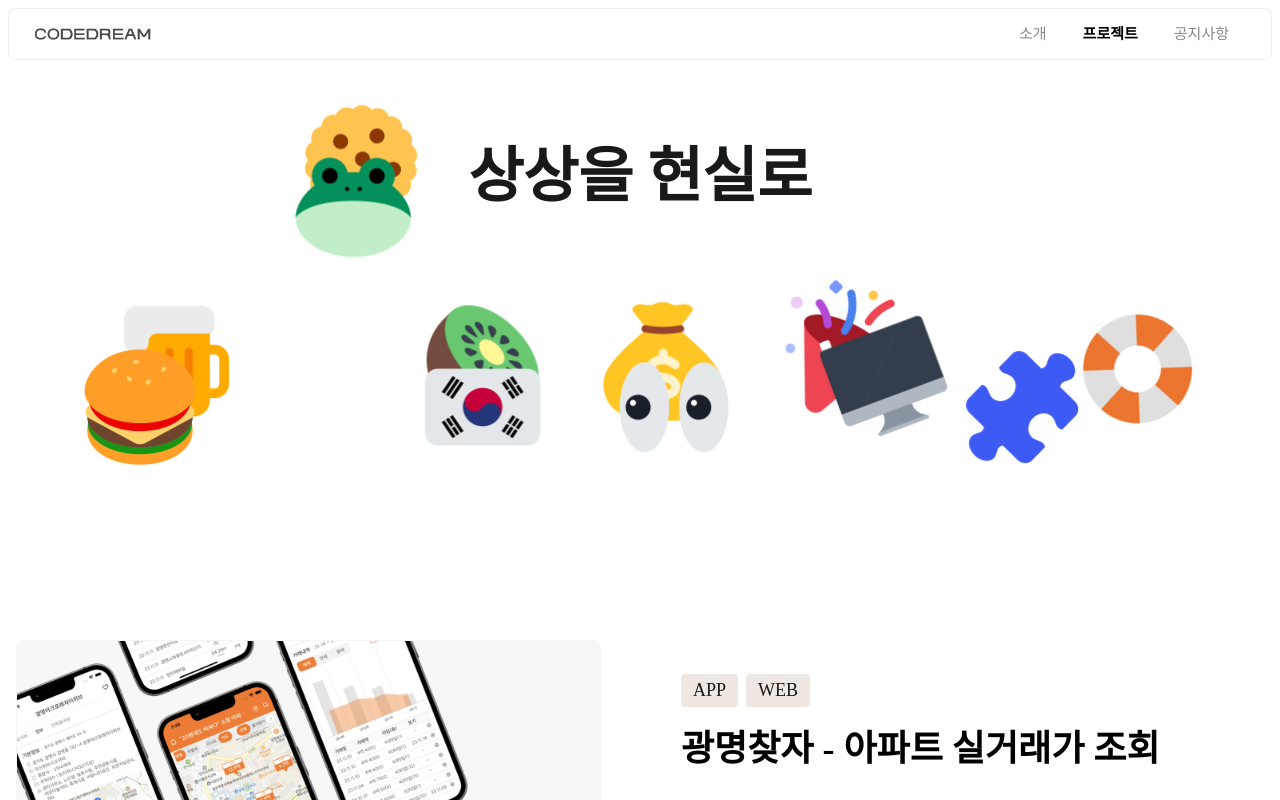
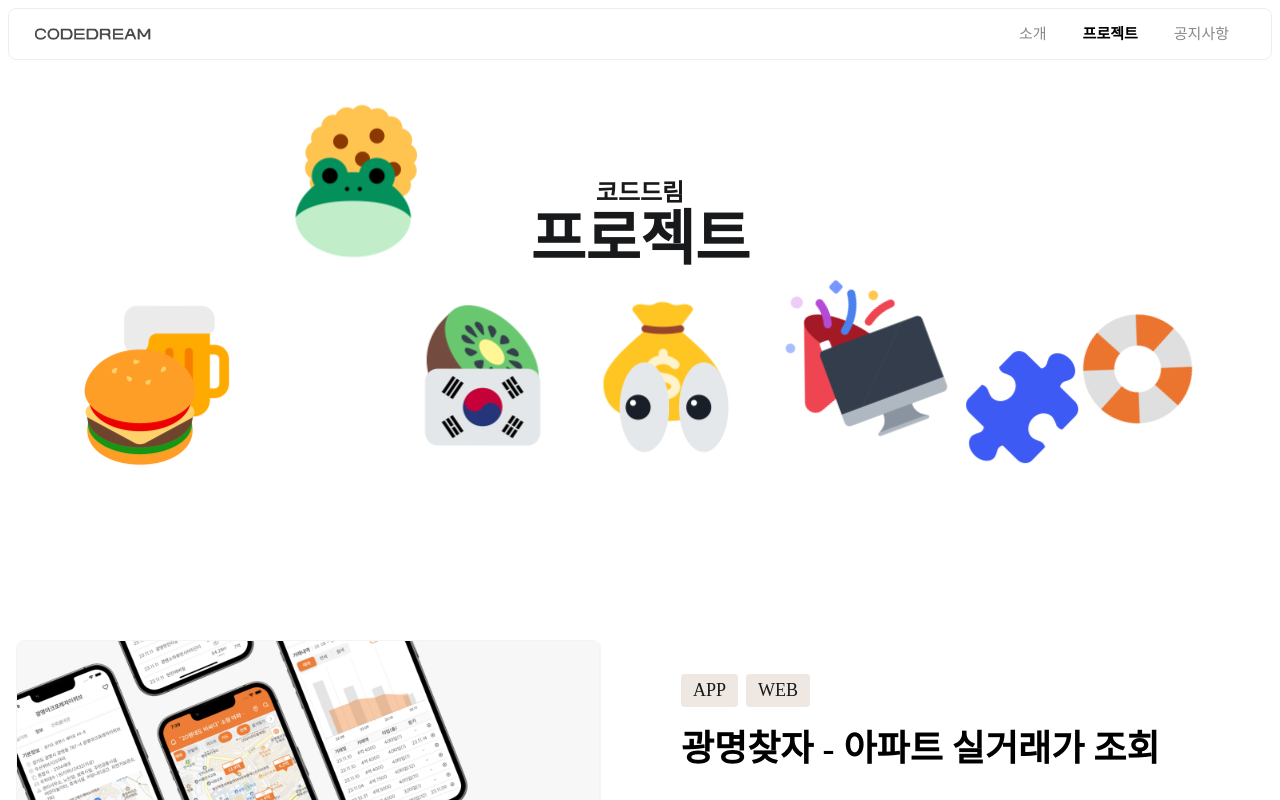
Before and after one commit to melody-world/melody-world.github.io, a React (Create React App) app: page /project in a window 1280 px wide. Shown: the top 800 px of the page. Built offline with nearby package versions, Linux system fonts and the light colour scheme; a web font is replaced by a local one.

Commit message:
[fix] 텍스트 애니메이션 추가

```diff
--- a/src/constants/introData.js
+++ b/src/constants/introData.js
@@ -15,9 +15,8 @@ const INTRO_LIST = [
     introImage: "/images/intro/img_eddy.png",
     introName: "에디",
     introContent:
-      "Spring Boot와 Java(JAVA8)기반 개발 환경에 익숙합니다.\n" +
-      "온프레미스와 클라우드 환경에서 서비스를 운영해본 경험이 있고, 현재는 B2C 솔루션을 개발하는 스타트업에 재직중입니다.\n" +
-      "최근에는 앱 개발에 관심이 생겨 Flutter를 공부하고 있습니다.",
+      "Spring Boot와 Java 개발 환경에 익숙합니다.\n" +
+      "현재는 B2C 솔루션을 개발하는 스타트업에 재직중입니다. 최근에는 앱 개발에 관심이 생겨 Flutter를 공부하고 있습니다.",
     devSide: "Back-end",
     githubUrl: "https://github.com/eeesnghyun",
     devStack: ["java", "spring", "database", "aws", "flutter"],
--- a/src/page/main/main.module.scss
+++ b/src/page/main/main.module.scss
@@ -22,6 +22,7 @@
   p {
     @include mainDesc;
     margin-bottom: 12px;
+    word-break: keep-all;
 
     @include mobile {
       text-align: center;
--- a/src/page/news/news.module.scss
+++ b/src/page/news/news.module.scss
@@ -31,6 +31,7 @@
     font-weight: 700;
     line-height: 1.5;
     margin: 0 0 5px;
+    word-break: keep-all;
 
     &:hover {
       color: #464a4d;
@@ -71,7 +72,7 @@
   p {
     @include subDesc;
     width: 100%;
-    word-break: break-all;
+    word-break: keep-all;
     white-space: pre-line;
   }
 }
--- a/src/page/project/matter.js
+++ b/src/page/project/matter.js
@@ -100,7 +100,8 @@ export default function Gravity() {
 
   return (
     <section className={styles.projectHead} ref={containerRef}>
-      <h2>상상을 현실로</h2>
+      <p>코드드림</p>
+      <h2>프로젝트</h2>
       <canvas ref={canvasRef} />
     </section>
   );
--- a/src/page/project/project.module.scss
+++ b/src/page/project/project.module.scss
@@ -6,6 +6,21 @@
   margin: 0 auto;
   overflow: hidden;
   position: relative;
+
+  p {
+    @include subSmallTitle;
+    color: $black;
+    width: 100%;
+    text-align: center;
+    position: absolute;
+    top: 50%;
+    left: 50%;
+    transform: translate(-50%, -180%);
+
+    @include mobile {
+      transform: translate(-50%, -160%);
+    }
+  }
 
   h2 {
     @include mainTitle;
@@ -24,7 +39,7 @@
     }
     100% {
       opacity: 1;
-      transform: translate(-50%, -100px);
+      transform: translate(-50%, -50%);
     }
   }
 }
@@ -84,6 +99,7 @@
     h5 {
       @include subMidTitle;
       margin: 0 0 40px;
+      word-break: keep-all;
 
       @include mobile {
         margin: 0 0 20px;
```
